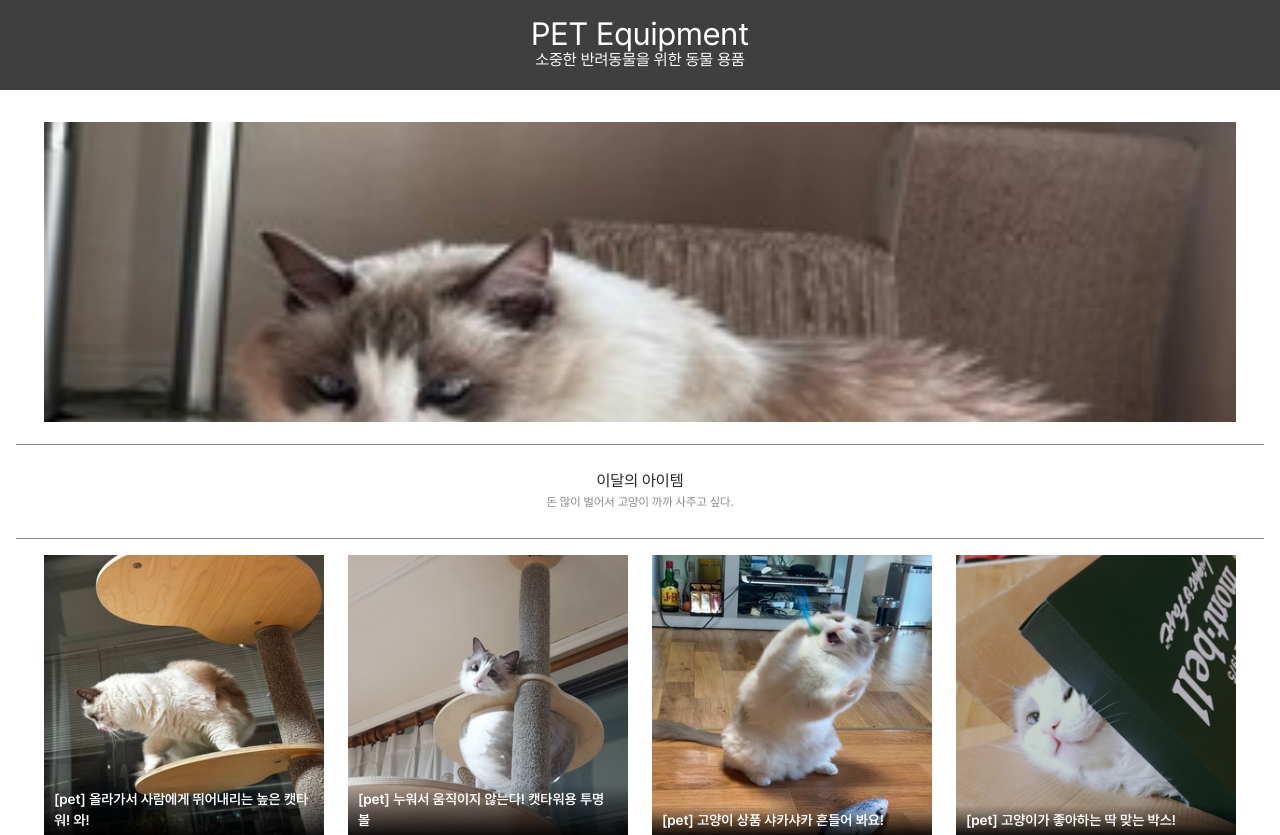
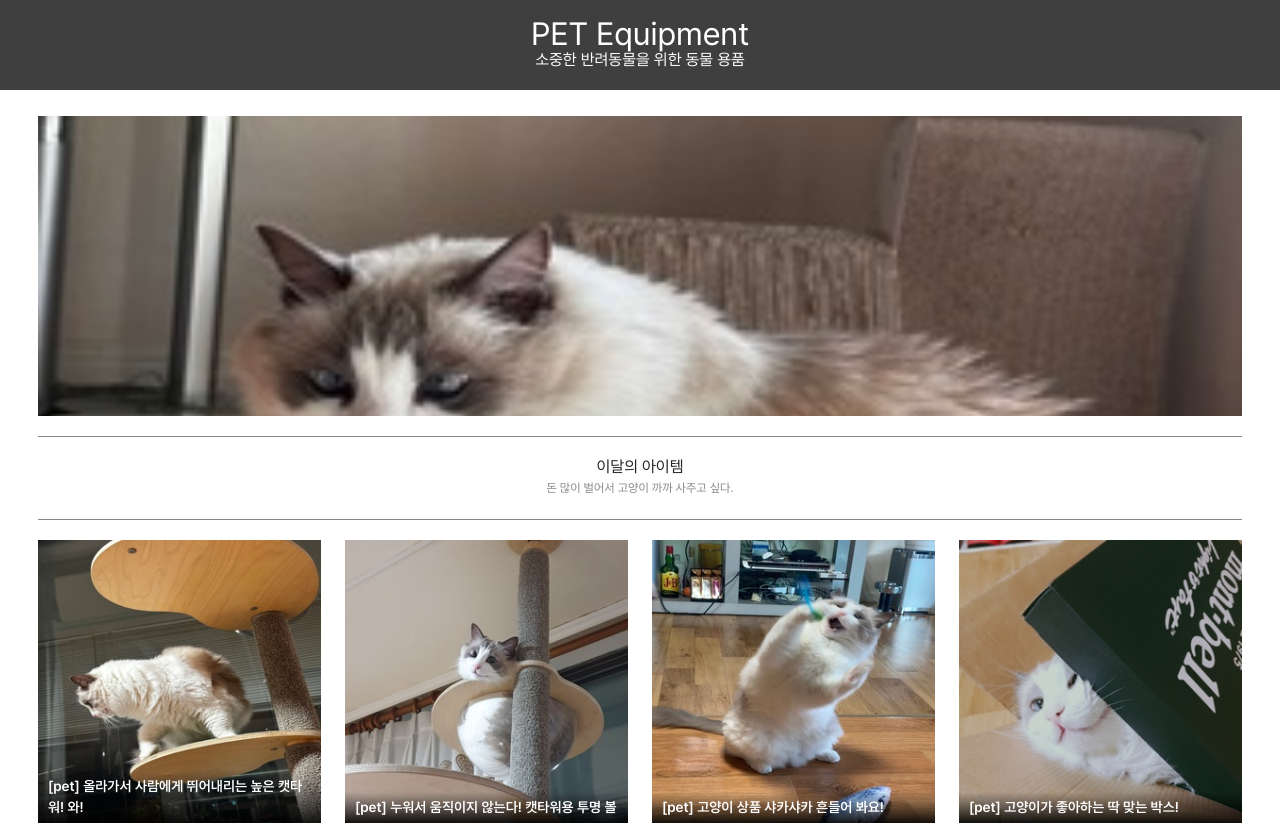
Before and after one commit to chohyuun/marketing-web-react, a React (Vite) app: page /home in a window 1280 px wide. Shown: the top 835 px of the page. Built offline with nearby package versions, Linux system fonts and the light colour scheme.

Commit message:
style: home swipe image 영역 이슈 처리 (#12)

```diff
--- a/src/views/Home.tsx
+++ b/src/views/Home.tsx
@@ -47,24 +47,24 @@ const Home = () => {
       <Container fluid>
         <Row xs={1}>
           <Col>
-            <HomeRow className="justify-content-center">
+            <HomeRow>
               <HomeCol xs={12}>
                 <SwipeImage title="정말싸다 뽀리 사진!!" src={BooriCat} onClick={onClickHandler} />
               </HomeCol>
             </HomeRow>
             <HomeRow>
               <HomeCol>
-                <div className="description">
+                <div className="subtitle">
                   이달의 아이템
                   <p>돈 많이 벌어서 고양이 까까 사주고 싶다.</p>
                 </div>
               </HomeCol>
             </HomeRow>
-            <Row>
+            <HomeRow>
               {productData.map((value, index) => {
                 return <ProductBox key={index} value={value} setClickData={setClickData} />
               })}
-            </Row>
+            </HomeRow>
           </Col>
         </Row>
       </Container>
@@ -77,8 +77,10 @@ export default Home
 const HomeCol = styled(Col)`
   justify-content: center;
 
-  & .description {
-    margin: 10px 0;
+  & .subtitle {
+    padding: 20px;
+    border-bottom: 1px #888888 solid;
+    border-top: 1px #888888 solid;
 
     p {
       color: #888888;
@@ -88,7 +90,7 @@ const HomeCol = styled(Col)`
 `
 
 const HomeRow = styled(Row)`
-  border-bottom: 1px #888888 solid;
+  padding: 10px;
 
   &:last-child {
     border: unset;
@@ -99,4 +101,5 @@ const SwipeImage = styled.img`
   width: 100%;
   height: 300px;
   object-fit: cover;
+  vertical-align: middle;
 `
```
